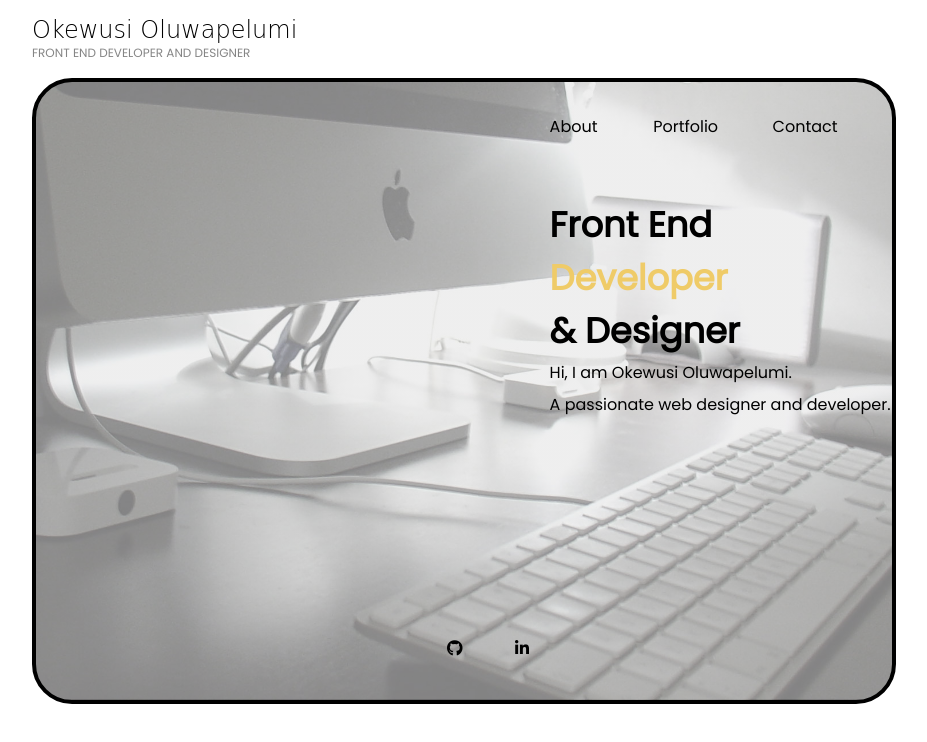
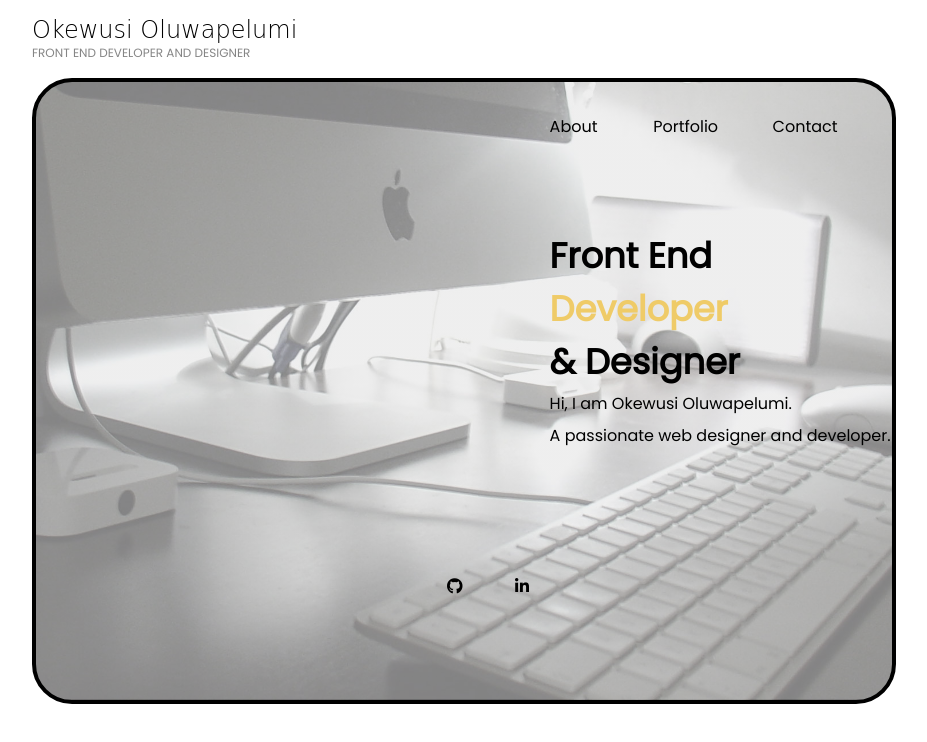
Before and after one commit to Okewusi/personal-website, a plain HTML site: page index.html in a window 1280 px wide. Shown: the whole page, without its empty margins (176-1103 px from the left). Drawn offline with Linux system fonts and the light colour scheme; a web font is replaced by a local one.

Commit message:
ft landing page made responsive

```diff
--- a/css/index.css
+++ b/css/index.css
@@ -61,7 +61,7 @@ nav a:hover{
 .body-content{
     display: flex;
     width: 100%;
-    height: 50%;
+    height: 60%;
 }
 .body-content .content{
     padding-top: 2rem;
@@ -84,7 +84,7 @@ footer{
     display: flex;
     width: 100%;
     justify-content: center;
-    height: 40%;
+    height: 20%;
     align-items: flex-end;
     padding-bottom: 2rem;
 }
@@ -92,7 +92,7 @@ footer a{
     color: black;
     padding-left: 3rem;
 }
-@media only screen and (max-width: 900px){
+@media only screen and (max-width: 1000px){
     .container{
         padding: 1rem;
         margin-left: 0;
@@ -108,7 +108,7 @@ footer a{
         display: none;
     }
     .body-content{
-        height: 60%;
+        height: 70%;
     }
     .body-container ul{
         width: 100%;
```
